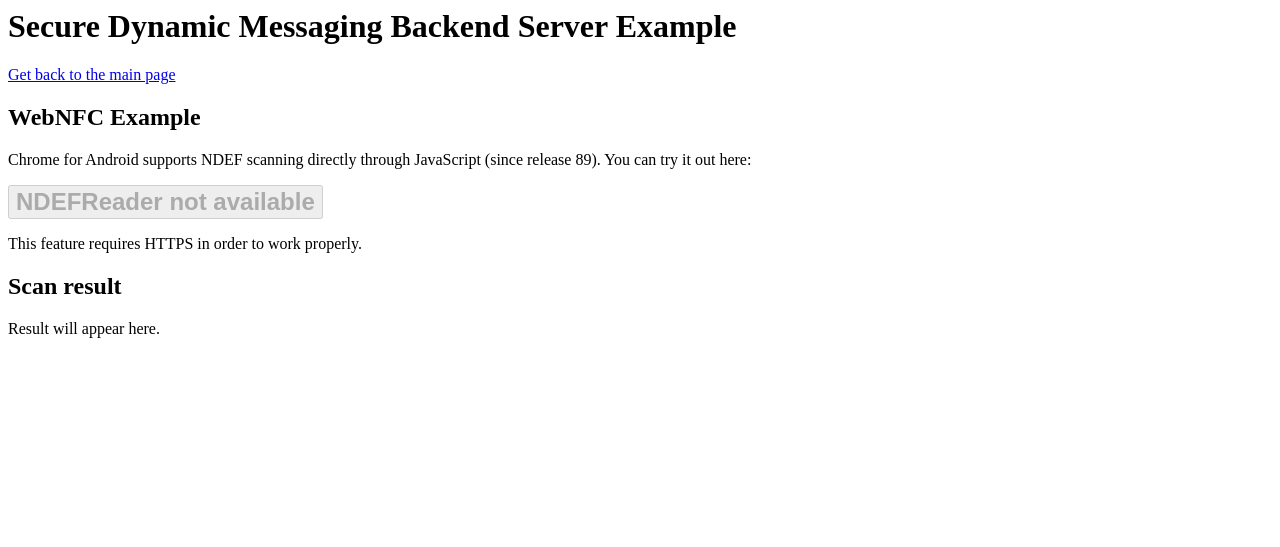
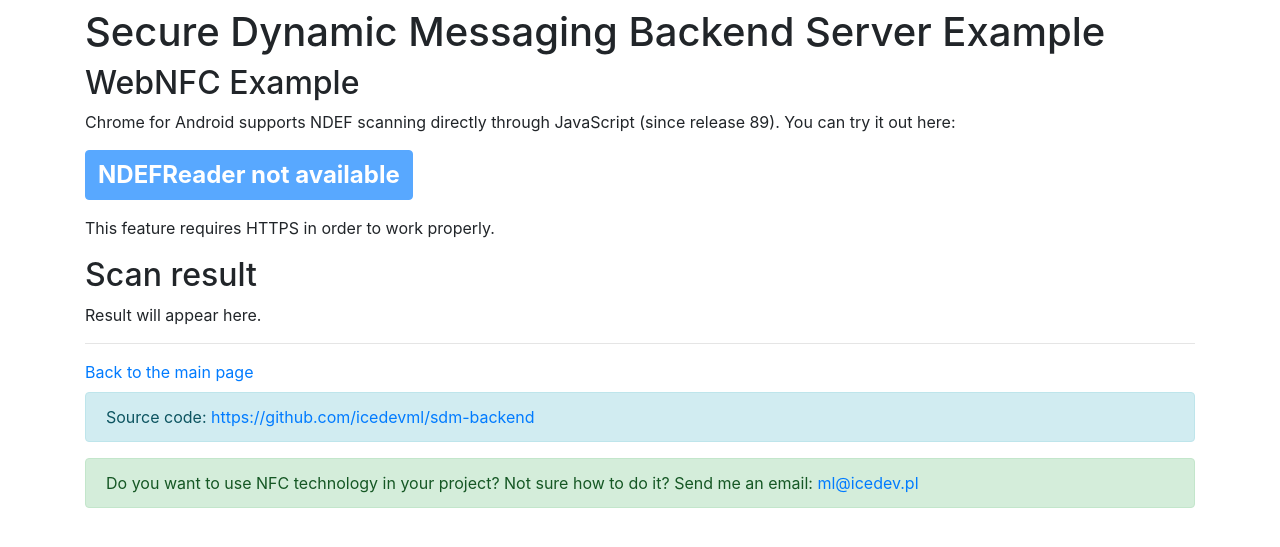
Before and after one commit to nfc-developer/sdm-backend, a Flask app: page /webnfc in a window 1280 px wide. Shown: the top 547 px of the page. Run offline with Flask 2, Linux system fonts and the light colour scheme; some libraries are stand-ins or nearby versions.

Commit message:
Use bootstrap in templates (#24)

```diff
--- /dev/null
+++ b/templates/_layout.html
@@ -0,0 +1,23 @@
+<!DOCTYPE html>
+<html lang="en">
+    <head>
+        <title>SDM Endpoint</title>
+        <meta name="viewport" content="width=device-width, initial-scale=1.0">
+        <link rel="stylesheet" href="https://stackpath.bootstrapcdn.com/bootstrap/4.5.2/css/bootstrap.min.css" integrity="sha384-JcKb8q3iqJ61gNV9KGb8thSsNjpSL0n8PARn9HuZOnIxN0hoP+VmmDGMN5t9UJ0Z" crossorigin="anonymous">
+    </head>
+    <body>
+        <div class="container mt-2 mb-2">
+            {% block content %}{% endblock %}
+
+            <div class="mt-2">
+                <div class="alert alert-info">
+                    Source code: <a href="https://github.com/icedevml/sdm-backend">https://github.com/icedevml/sdm-backend</a>
+                </div>
+
+                <div class="alert alert-success">
+                    Do you want to use NFC technology in your project? Not sure how to do it? Send me an email: <a href="mailto:ml@icedev.pl">ml@icedev.pl</a>
+                </div>
+            </div>
+        </div>
+    </body>
+</html>
--- a/templates/sdm_webnfc.html
+++ b/templates/sdm_webnfc.html
@@ -1,22 +1,17 @@
-<html lang="en">
-<head>
-    <title>SDM Endpoint</title>
-    <meta name="viewport" content="width=device-width, initial-scale=1.0">
-</head>
-<body>
+{% extends "_layout.html" %}
+
+{% block content %}
 <h1>Secure Dynamic Messaging Backend Server Example</h1>
-<p><a href="/">Get back to the main page</a></p>
-
 <h2>WebNFC Example</h2>
 <p>Chrome for Android supports NDEF scanning directly through JavaScript (since release 89). You can try it out here:</p>
 
-<button id="scanBtn" style="font-size: 24px; font-weight: bold;">Start scan</button>
+<button id="scanBtn" style="font-size: 24px; font-weight: bold;" class="btn btn-primary">Start scan</button>
 
-<p>This feature requires HTTPS in order to work properly.</p>
+<p class="mt-3">This feature requires HTTPS in order to work properly.</p>
 
 <h2>Scan result</h2>
 <p id="scanAttempt">Result will appear here.</p>
-<code id="scanResult"></div>
+<code id="scanResult"></code>
 
 <script>
   var attempt = 0;
@@ -67,5 +62,7 @@
   }
 });
 </script>
-</body>
-</html>
+
+<hr>
+<a href="/">Back to the main page</a>
+{% endblock %}
```
Also changed, not shown: templates/sdm_info.html (+8 -10 lines), templates/sdm_main.html (+6 -14 lines).
